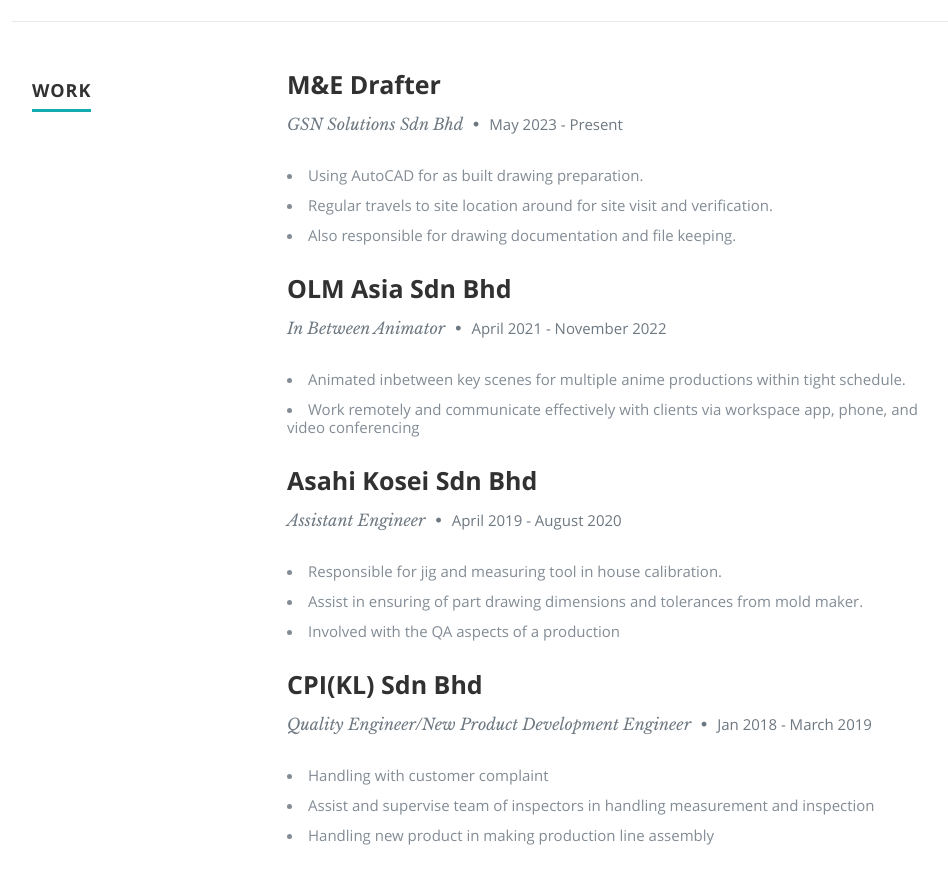
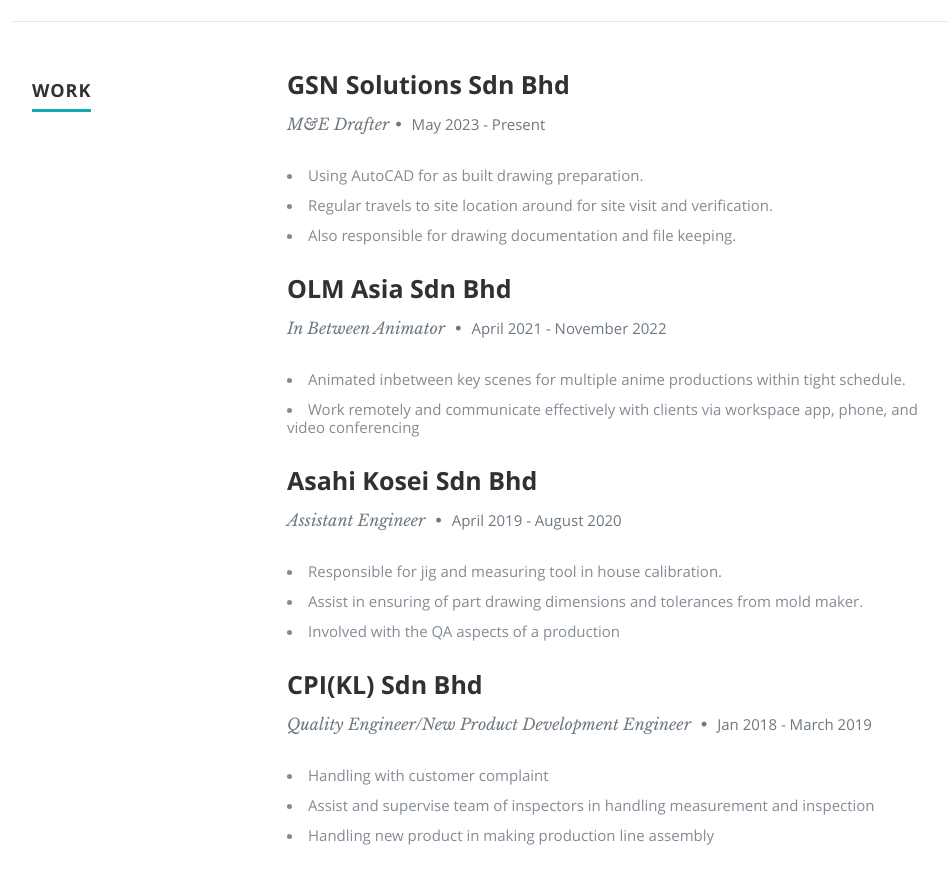
Before and after one commit to iza75/azure-resume, a plain HTML site: page frontend/index.html in a window 1280 px wide. Shown: the part 1716-2586 px from the top of the page, without its empty margins (118-1066 px from the left). Drawn offline with nearby package versions, Linux system fonts and the light colour scheme.

Commit message:
update to readme

```diff
--- a/frontend/index.html
+++ b/frontend/index.html
@@ -187,8 +187,8 @@
 
                <div class="twelve columns">
 
-                  <h3>M&E Drafter</h3>
-                  <p class="info">GSN Solutions Sdn Bhd <span>&bull;</span> <em class="date">May 2023 - Present</em></p>
+                  <h3>GSN Solutions Sdn Bhd</h3>
+                  <p class="info">M&E Drafter<span>&bull;</span> <em class="date">May 2023 - Present</em></p>
 
                   <p>
                   <li>Using AutoCAD for as built drawing preparation.</li>
```
Also changed, not shown: frontend/404.html (added, +6 -0 lines), 1 other file.
